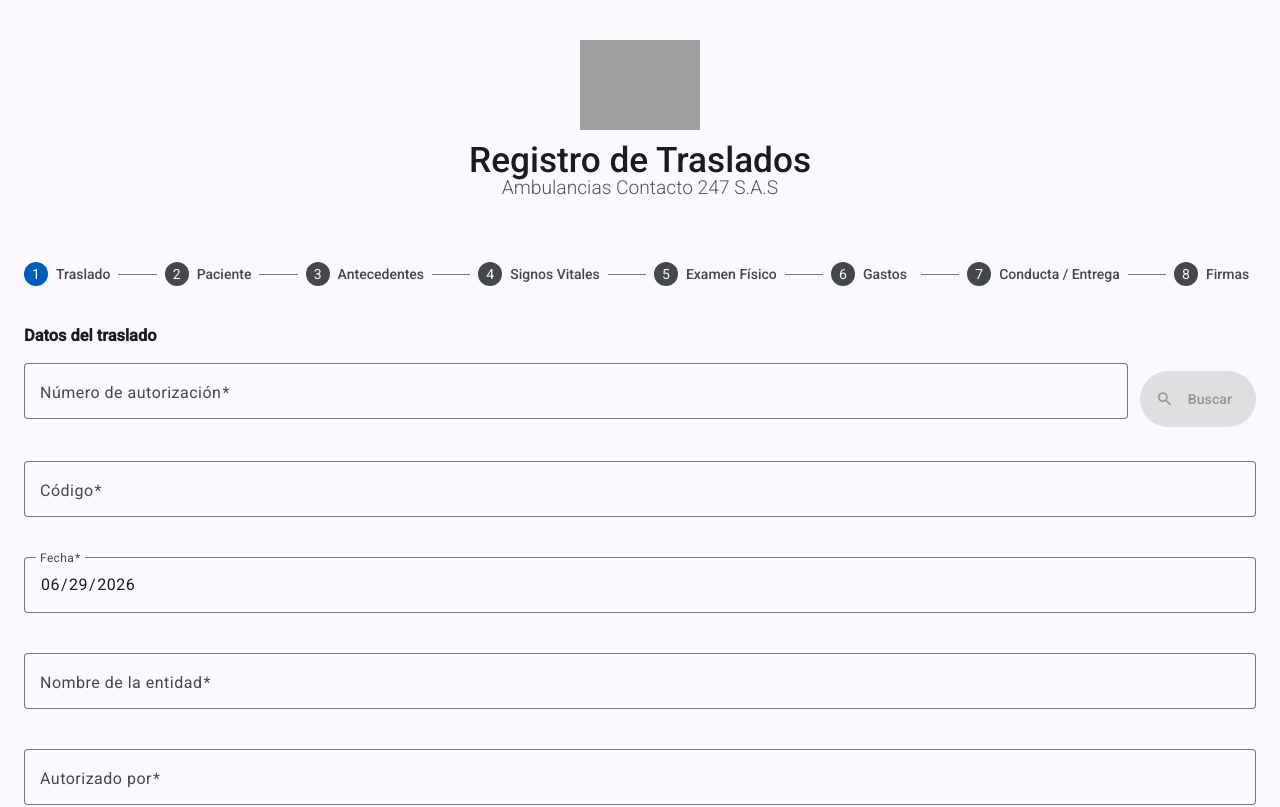
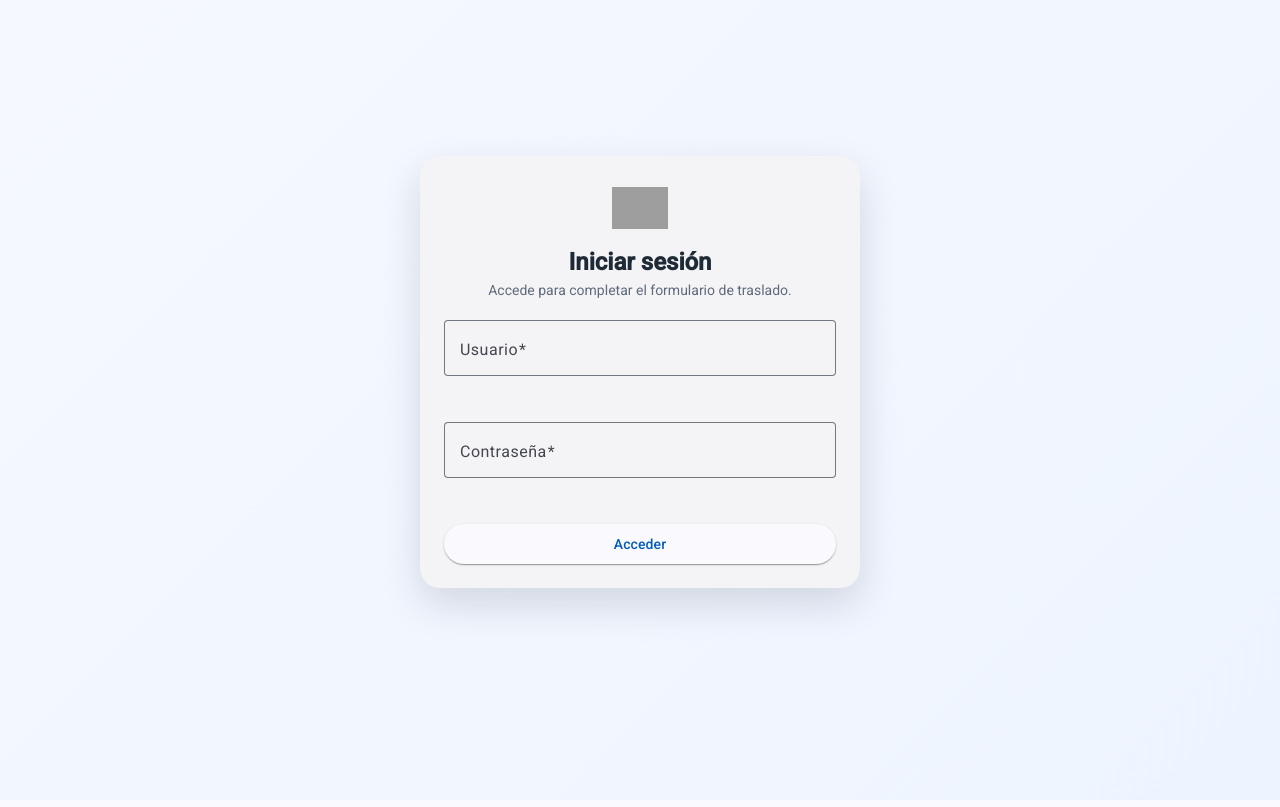
Before and after one commit to luispinto27/traslado-ambulancia-247, an Angular app: page / in a window 1280 px wide. Shown: the top 807 px of the page. Built offline with nearby package versions, Linux system fonts and the light colour scheme; grey boxes are pictures that could not be loaded.

Commit message:
Implement login functionality and UI updates for the ambulance transfer form

```diff
--- a/src/app/app.css
+++ b/src/app/app.css
@@ -0,0 +1,114 @@
+.app-shell {
+  min-height: 100vh;
+  background: linear-gradient(135deg, #f5f9ff 0%, #eef4ff 100%);
+  color: #1f2a37;
+}
+
+.app-header {
+  display: flex;
+  justify-content: space-between;
+  align-items: center;
+  padding: 18px 24px;
+  background: #ffffff;
+  box-shadow: 0 2px 12px rgba(15, 23, 42, 0.08);
+}
+
+.brand {
+  display: flex;
+  align-items: center;
+  gap: 12px;
+}
+
+.brand img,
+.login-logo img {
+  width: 56px;
+  height: 56px;
+  object-fit: contain;
+}
+
+.brand h1 {
+  margin: 0;
+  font-size: 1.1rem;
+  font-weight: 700;
+}
+
+.brand p {
+  margin: 2px 0 0;
+  color: #5f6b7a;
+  font-size: 0.95rem;
+}
+
+.app-content {
+  padding: 32px 24px 48px;
+}
+
+.login-container {
+  display: flex;
+  justify-content: center;
+  align-items: center;
+  min-height: calc(100vh - 120px);
+}
+
+.login-card {
+  width: min(100%, 440px);
+  padding: 24px;
+  border-radius: 20px;
+  box-shadow: 0 16px 40px rgba(15, 23, 42, 0.14);
+}
+
+.login-logo {
+  display: flex;
+  justify-content: center;
+  margin-bottom: 16px;
+}
+
+.login-card h2 {
+  margin: 0 0 8px;
+  text-align: center;
+  font-size: 1.5rem;
+}
+
+.login-card p {
+  margin: 0 0 20px;
+  text-align: center;
+  color: #5f6b7a;
+}
+
+.login-form {
+  display: flex;
+  flex-direction: column;
+  gap: 8px;
+}
+
+.login-help {
+  font-size: 0.9rem;
+  margin: 4px 0 0;
+  color: #4b5563;
+}
+
+.login-error {
+  color: #b42318;
+  font-weight: 600;
+  margin: 8px 0 0;
+}
+
+.form-wrapper {
+  max-width: 1280px;
+  margin: 0 auto;
+}
+
+@media (max-width: 640px) {
+  .app-header {
+    flex-direction: column;
+    gap: 12px;
+    align-items: flex-start;
+  }
+
+  .app-content {
+    padding: 20px 16px 32px;
+  }
+
+  .login-card {
+    padding: 20px;
+  }
+}
--- a/src/app/app.html
+++ b/src/app/app.html
@@ -1 +1,47 @@
-<app-registro></app-registro>
+<div class="app-shell">
+  <header class="app-header" *ngIf="isAuthenticated()">
+    <div class="brand">
+      <img src="/logo-ambulancias-247.ico" alt="Logo Ambulancias 247" />
+      <div>
+        <h1>{{ title() }}</h1>
+        <p>Diligencia el formulario de traslado</p>
+      </div>
+    </div>
+    <button mat-stroked-button color="primary" type="button" (click)="logout()">
+      Cerrar sesión
+    </button>
+  </header>
+
+  <main class="app-content">
+    <section class="login-container" *ngIf="!isAuthenticated(); else formView">
+      <mat-card class="login-card">
+        <div class="login-logo">
+          <img src="/logo-ambulancias-247.ico" alt="Logo Ambulancias 247" />
+        </div>
+        <h2>Iniciar sesión</h2>
+        <p>Accede para completar el formulario de traslado.</p>
+
+        <form class="login-form" (ngSubmit)="login()">
+          <mat-form-field appearance="outline">
+            <mat-label>Usuario</mat-label>
+            <input matInput id="username" name="username" [(ngModel)]="username" required />
+          </mat-form-field>
+
+          <mat-form-field appearance="outline">
+            <mat-label>Contraseña</mat-label>
+            <input matInput id="password" name="password" type="password" [(ngModel)]="password" required />
+          </mat-form-field>
+
+          <p class="login-error" *ngIf="loginError">{{ loginError }}</p>
+          <button mat-raised-button color="primary" type="submit">Acceder</button>
+        </form>
+      </mat-card>
+    </section>
+
+    <ng-template #formView>
+      <div class="form-wrapper">
+        <app-registro (logout)="logout()"></app-registro>
+      </div>
+    </ng-template>
+  </main>
+</div>
--- a/src/app/app.ts
+++ b/src/app/app.ts
@@ -1,14 +1,66 @@
 import { Component, signal } from '@angular/core';
-import { RouterOutlet } from '@angular/router';
+import { CommonModule } from '@angular/common';
+import { FormsModule } from '@angular/forms';
+import { MatButtonModule } from '@angular/material/button';
+import { MatCardModule } from '@angular/material/card';
+import { MatFormFieldModule } from '@angular/material/form-field';
+import { MatInputModule } from '@angular/material/input';
 import { Registro } from './modules/traslado/pages/registro/registro';
-
+import { environment } from '../environments/environment';
 
 @Component({
   selector: 'app-root',
-  imports: [Registro],
+  standalone: true,
+  imports: [
+    CommonModule,
+    FormsModule,
+    MatButtonModule,
+    MatCardModule,
+    MatFormFieldModule,
+    MatInputModule,
+    Registro
+  ],
   templateUrl: './app.html',
   styleUrl: './app.css'
 })
 export class App {
-  protected readonly title = signal('form-ambulancias-247');
+  protected readonly title = signal('Formulario de Traslado Ambulancias 247');
+  protected readonly isAuthenticated = signal(false);
+  protected username = '';
+  protected password = '';
+  protected loginError = '';
+  protected readonly loginUser = environment.loginUser;
+  protected readonly loginPassword = environment.loginPassword;
+
+  constructor() {
+    if (typeof window !== 'undefined') {
+      this.isAuthenticated.set(window.localStorage.getItem('ambulancia-authenticated') === 'true');
+    }
+  }
+
+  protected login(): void {
+    this.loginError = '';
+
+    if (this.username.trim() === environment.loginUser && this.password.trim() === environment.loginPassword) {
+      this.isAuthenticated.set(true);
+      if (typeof window !== 'undefined') {
+        window.localStorage.setItem('ambulancia-authenticated', 'true');
+      }
+      return;
+    }
+
+    this.loginError = 'Credenciales inválidas. Usa el usuario y contraseña por defecto.';
+    this.password = '';
+  }
+
+  protected logout(): void {
+    this.isAuthenticated.set(false);
+    this.username = '';
+    this.password = '';
+    this.loginError = '';
+
+    if (typeof window !== 'undefined') {
+      window.localStorage.removeItem('ambulancia-authenticated');
+    }
+  }
 }
--- a/src/app/modules/traslado/pages/registro/registro.css
+++ b/src/app/modules/traslado/pages/registro/registro.css
@@ -1,3 +1,18 @@
+.form-toolbar {
+  display: flex;
+  justify-content: space-between;
+  align-items: center;
+  margin-bottom: 20px;
+  gap: 16px;
+}
+
+.form-title {
+  margin: 0;
+  font-size: 1.3rem;
+  font-weight: 700;
+  color: #17324d;
+}
+
 .actions {
   margin-top: 40px;
   padding-top: 24px;
@@ -49,6 +64,11 @@
 }
 
 @media (max-width: 600px) {
+  .form-toolbar {
+    flex-direction: column;
+    align-items: flex-start;
+  }
+
   .actions {
     flex-direction: column-reverse;
     gap: 16px;
--- a/src/app/modules/traslado/pages/registro/registro.ts
+++ b/src/app/modules/traslado/pages/registro/registro.ts
@@ -1,4 +1,4 @@
-import { Component, ViewChild, ElementRef } from '@angular/core';
+import { Component, ViewChild, ElementRef, EventEmitter, Output } from '@angular/core';
 import { FormArray, FormBuilder, FormGroup, ReactiveFormsModule, Validators } from '@angular/forms';
 import { CommonModule } from '@angular/common';
 import { BreakpointObserver, Breakpoints } from '@angular/cdk/layout';
@@ -45,6 +45,8 @@ import { SuccessDialog } from '../../components/success-dialog/success-dialog';
 })
 
   export class Registro {
+
+    @Output() logout = new EventEmitter<void>();
 
     @ViewChild('stepper')
     stepper: any;
@@ -173,6 +175,10 @@ import { SuccessDialog } from '../../components/success-dialog/success-dialog';
       this.form.get('traslado.trasladoFallido')?.valueChanges.subscribe(trasladoFallido => {
         this.updateValidatorsBasedOnTrasladoFallido(trasladoFallido);
       });
+    }
+
+    protected onLogout(): void {
+      this.logout.emit();
     }
 
     private updateValidatorsBasedOnTrasladoFallido(trasladoFallido: boolean): void {
--- a/src/environments/environment.prod.ts
+++ b/src/environments/environment.prod.ts
@@ -1,7 +1,8 @@
 export const environment = {
   production: true,
-  apiUrl: 'https://api.tudominio.com/api',
   servicioApiUrl: 'https://ambulancia.urlcs.co/index.php',
   servicioUsuario: 'historiaClinica',
-  servicioPassword: '4536905-8a3deb23'
+  servicioPassword: '4536905-8a3deb23',
+  loginUser: 'admin',
+  loginPassword: '123456'
 };
--- a/src/environments/environment.ts
+++ b/src/environments/environment.ts
@@ -1,7 +1,8 @@
 export const environment = {
-  production: false,
-  apiUrl: 'http://localhost:5142/api',
-  servicioApiUrl: '/index.php',
+  production: true,
+  servicioApiUrl: 'https://ambulancia.urlcs.co/index.php',
   servicioUsuario: 'historiaClinica',
-  servicioPassword: '4536905-8a3deb23'
+  servicioPassword: '4536905-8a3deb23',
+  loginUser: 'admin',
+  loginPassword: '123456'
 };
--- a/src/index.html
+++ b/src/index.html
@@ -2,7 +2,7 @@
 <html lang="en">
 <head>
   <meta charset="utf-8">
-  <title>FormAmbulancias247</title>
+  <title>Formulario Traslado 247</title>
   <base href="/">
   <meta name="viewport" content="width=device-width, initial-scale=1">
   <link rel="icon" type="image/x-icon" href="logo-ambulancias-247.ico">
@@ -10,11 +10,6 @@
   <link href="https://fonts.googleapis.com/icon?family=Material+Icons" rel="stylesheet">
 </head>
 <body>
-  <div class="header-container">
-    <img src="logo-ambulancias-247.ico" alt="Logo" class="logo">
-    <div class="main-title">Registro de Traslados</div>
-    <div class="subtitle">Ambulancias Contacto 247 S.A.S</div>
-  </div>
   <app-root></app-root>
 </body>
 </html>
```
Also changed, not shown: src/app/services/generar-pdf.ts (deleted, +0 -23 lines), 1 other file (tests, documents, lock files or other folders).
